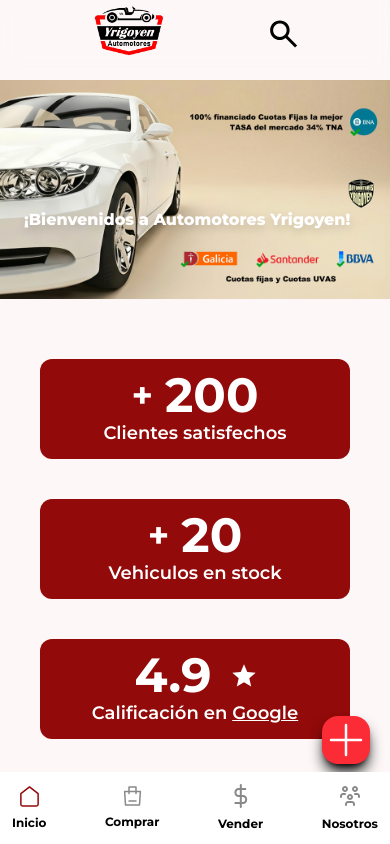
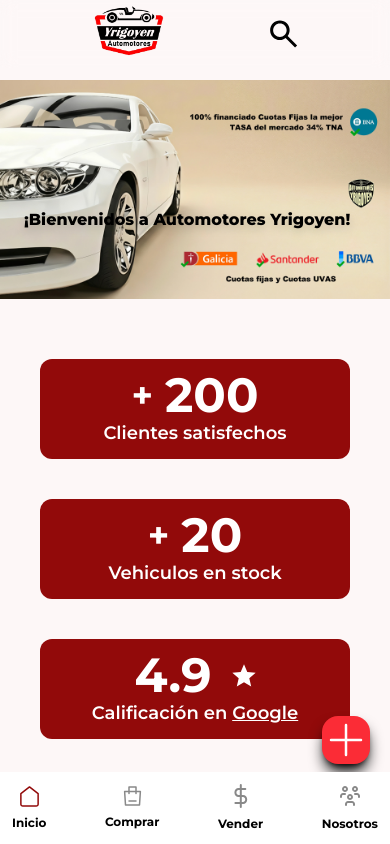
Before and after one commit to ttttttomas/automororesirigoyen-website, a Next.js app: page / in a window 390 px wide. Shown: the top 844 px of the page. Built offline with nearby package versions, Linux system fonts and the light colour scheme; no server answers.

Commit message:
Change heading text color from white to black

```diff
--- a/app/components/home/Carrusel.tsx
+++ b/app/components/home/Carrusel.tsx
@@ -27,7 +27,7 @@
         <img className="w-full object-cover max-h-200" src="/img.jpg" alt="img" />
         {/* <div className="w-full md:h-full hero object-center rounded-2xl" /> */}
         <div className="absolute inset-0 flex justify-between flex-col items-start p-6">
-          <h1 className=" text-white drop-shadow-lg shadow-black md:text-3xl text-md text-nowrap mt-26 md:mt-0 font-extrabold">¡Bienvenidos a Automotores Yrigoyen!</h1>
+          <h1 className="md:text-white text-black drop-shadow-lg shadow-black md:text-3xl text-md text-nowrap mt-26 md:mt-0 font-extrabold">¡Bienvenidos a Automotores Yrigoyen!</h1>
         </div>
     </section>
   );
```
